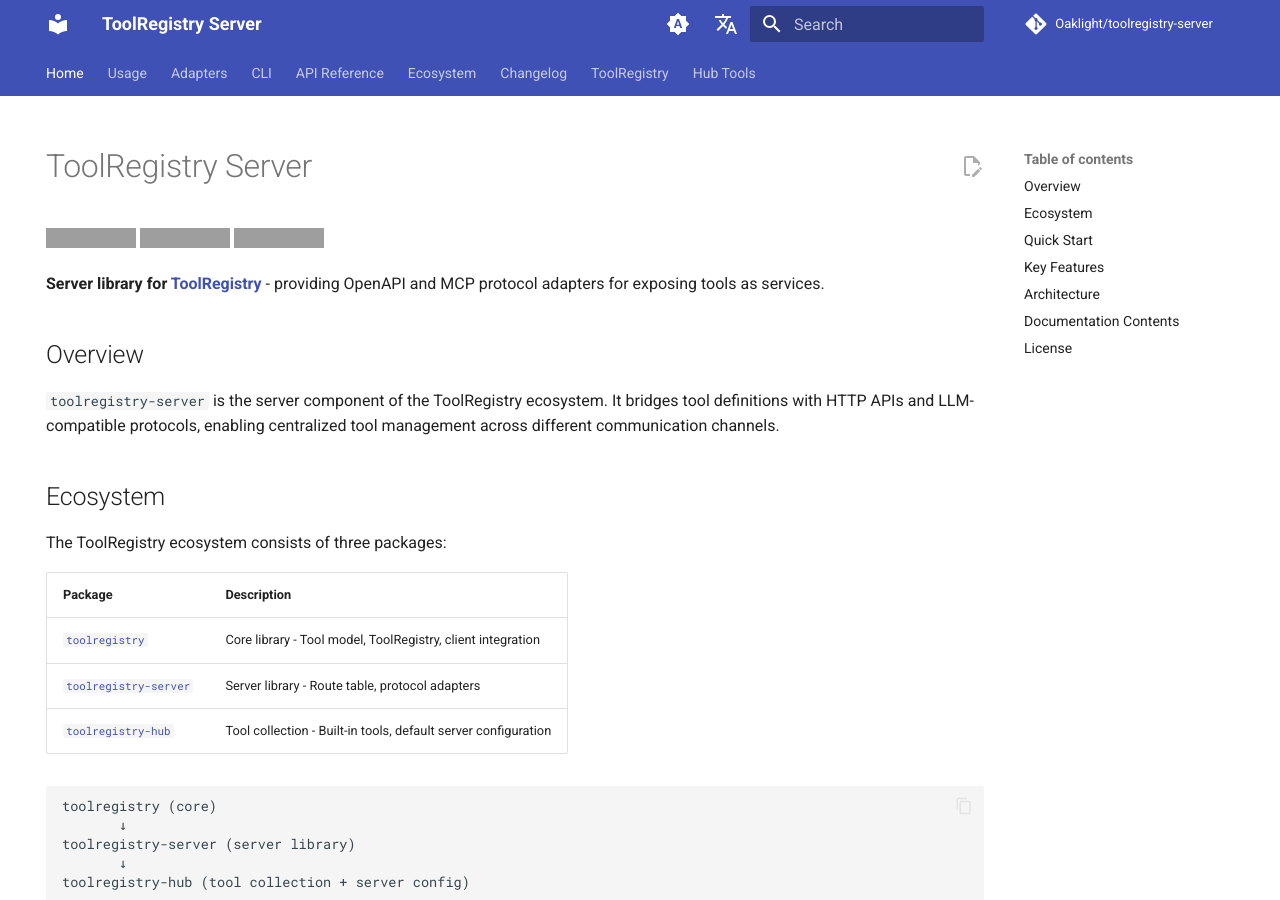
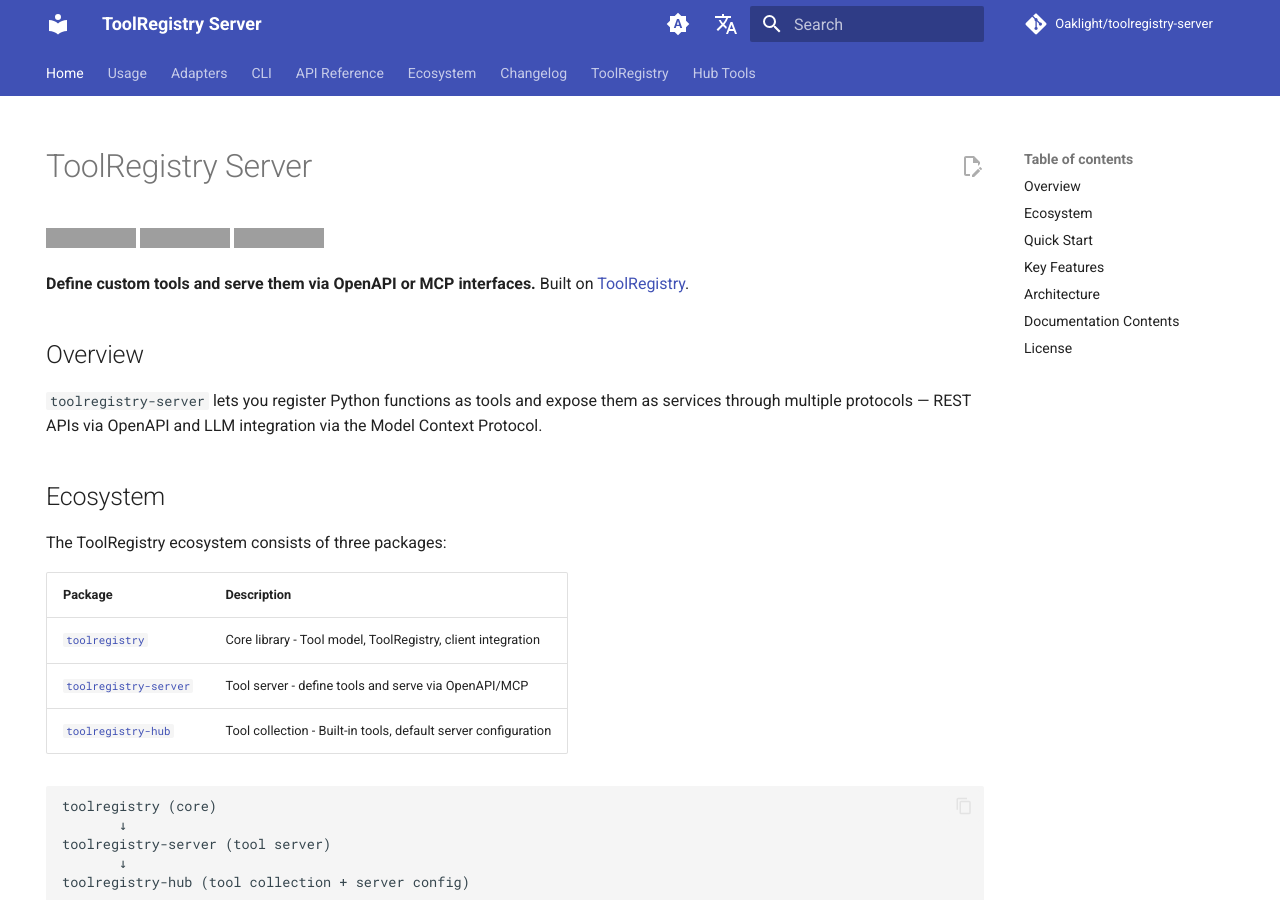
Before and after one commit to Oaklight/toolregistry-server, an MkDocs documentation site: the page built from docs/index.md, in a window 1280 px wide and 900 px high. Built offline with MkDocs 1.6.1 and Material for MkDocs 9.7.7, drawn with Linux system fonts in a browser that asks for light colours; comment, search, counter and statistics services are not loaded; grey boxes are pictures that could not be loaded.

Commit message:
docs: update project description and positioning

````diff
--- a/docs/index.md
+++ b/docs/index.md
@@ -11,11 +11,11 @@ hide:
 [![Python Version](https://img.shields.io/pypi/pyversions/toolregistry-server.svg)](https://pypi.org/project/toolregistry-server/)
 [![License: MIT](https://img.shields.io/badge/License-MIT-yellow.svg)](https://opensource.org/licenses/MIT)
 
-**Server library for [ToolRegistry](https://toolregistry.readthedocs.io/)** - providing OpenAPI and MCP protocol adapters for exposing tools as services.
+**Define custom tools and serve them via OpenAPI or MCP interfaces.** Built on [ToolRegistry](https://toolregistry.readthedocs.io/).
 
 ## Overview
 
-`toolregistry-server` is the server component of the ToolRegistry ecosystem. It bridges tool definitions with HTTP APIs and LLM-compatible protocols, enabling centralized tool management across different communication channels.
+`toolregistry-server` lets you register Python functions as tools and expose them as services through multiple protocols — REST APIs via OpenAPI and LLM integration via the Model Context Protocol.
 
 ## Ecosystem
 
@@ -24,13 +24,13 @@ The ToolRegistry ecosystem consists of three packages:
 | Package | Description |
 |---------|-------------|
 | [`toolregistry`](https://toolregistry.readthedocs.io/) | Core library - Tool model, ToolRegistry, client integration |
-| [`toolregistry-server`](https://toolregistry-server.readthedocs.io/) | Server library - Route table, protocol adapters |
+| [`toolregistry-server`](https://toolregistry-server.readthedocs.io/) | Tool server - define tools and serve via OpenAPI/MCP |
 | [`toolregistry-hub`](https://toolregistry-hub.readthedocs.io/) | Tool collection - Built-in tools, default server configuration |
 
 ```
 toolregistry (core)
        ↓
-toolregistry-server (server library)
+toolregistry-server (tool server)
        ↓
 toolregistry-hub (tool collection + server config)
 ```
````
Also changed, not shown: docs/adapters/index.md (+1 -1 lines), docs/ecosystem.md (+1 -1 lines).
